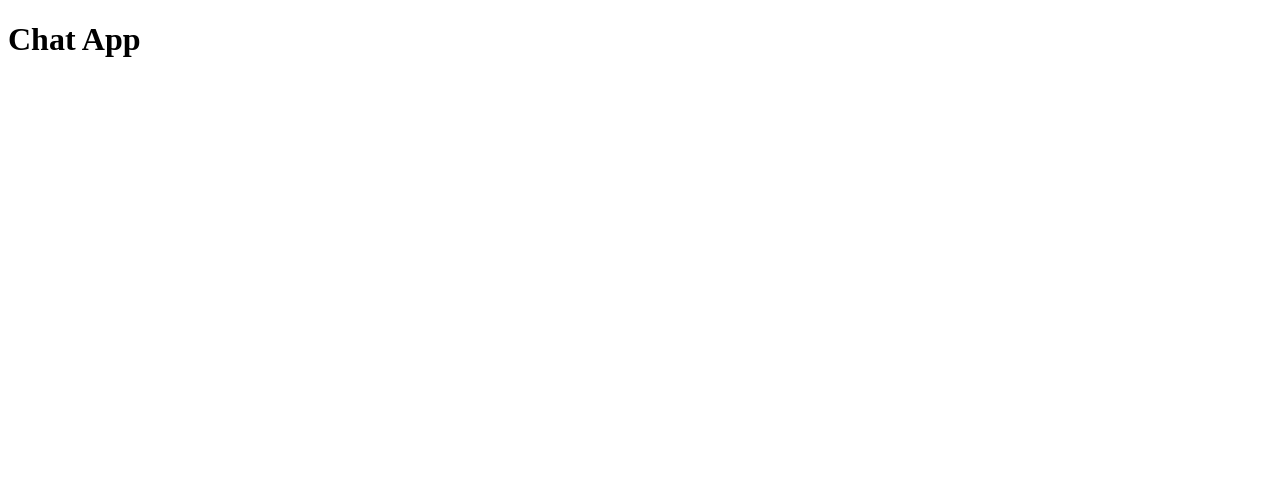
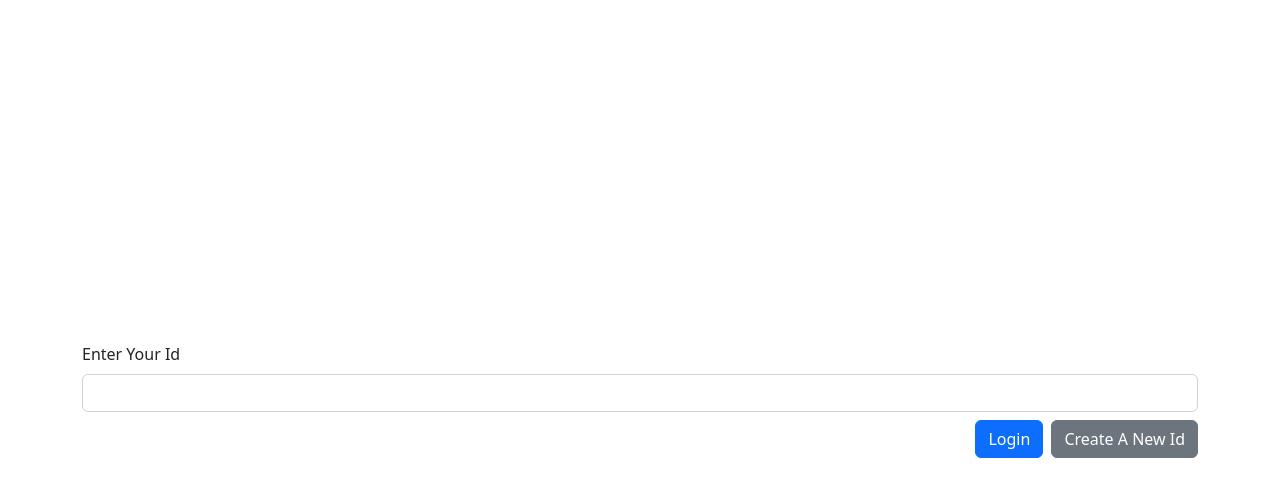
Before and after one commit to gBoole01/react-express-ts-chat-app, a React app in the folder client/: page / in a window 1280 px wide. Shown: the top 496 px of the page. Built offline with nearby package versions, Linux system fonts and the light colour scheme; the HTML template or start-up script is replaced by a standard one.

Commit message:
feat: add LoginPage

```diff
--- a/client/package.json
+++ b/client/package.json
@@ -9,13 +9,17 @@
     "preview": "vite preview"
   },
   "dependencies": {
+    "bootstrap": "^5.2.3",
     "react": "^18.2.0",
+    "react-bootstrap": "^2.7.0",
     "react-dom": "^18.2.0",
-    "socket.io-client": "^4.5.4"
+    "socket.io-client": "^4.5.4",
+    "uuid": "^9.0.0"
   },
   "devDependencies": {
     "@types/react": "^18.0.26",
     "@types/react-dom": "^18.0.9",
+    "@types/uuid": "^9.0.0",
     "@vitejs/plugin-react-swc": "^3.0.0",
     "typescript": "^4.9.3",
     "vite": "^4.0.0"
--- a/client/src/App.tsx
+++ /dev/null
@@ -1,5 +0,0 @@
-function App() {
-  return <h1>Chat App</h1>
-}
-
-export default App
--- /dev/null
+++ b/client/src/components/App.tsx
@@ -0,0 +1,15 @@
+import { useState } from 'react'
+import Login from './Login'
+
+function App() {
+  const [id, setId] = useState('')
+
+  return (
+    <>
+      {id}
+      <Login onIdSubmit={setId} />
+    </>
+  )
+}
+
+export default App
--- /dev/null
+++ b/client/src/components/Login.tsx
@@ -0,0 +1,47 @@
+import { FormEvent, useRef } from 'react'
+import { Button, Container, Form, Row, Stack } from 'react-bootstrap'
+import { v4 as uuidV4 } from 'uuid'
+
+type LoginProps = {
+  onIdSubmit: (id: string) => void
+}
+
+export default function Login({ onIdSubmit }: LoginProps) {
+  const idRef = useRef<HTMLInputElement>(null)
+
+  function handleSubmit(e: FormEvent) {
+    e.preventDefault()
+
+    onIdSubmit(idRef.current!.value)
+  }
+
+  function createNewId() {
+    onIdSubmit(uuidV4())
+  }
+
+  return (
+    <Container
+      className="align-items-center d-flex"
+      style={{ height: '100vh' }}
+    >
+      <Form onSubmit={handleSubmit} className="w-100 d-flex flex-column gap-2">
+        <Row>
+          <Form.Group>
+            <Form.Label>Enter Your Id</Form.Label>
+            <Form.Control type="text" ref={idRef} required />
+          </Form.Group>
+        </Row>
+        <Row className="align-self-end">
+          <Stack direction="horizontal" gap={2}>
+            <Button type="submit" variant="primary">
+              Login
+            </Button>
+            <Button onClick={createNewId} type="button" variant="secondary">
+              Create A New Id
+            </Button>
+          </Stack>
+        </Row>
+      </Form>
+    </Container>
+  )
+}
--- a/client/src/main.tsx
+++ b/client/src/main.tsx
@@ -1,6 +1,7 @@
 import React from 'react'
 import ReactDOM from 'react-dom/client'
-import App from './App'
+import App from './components/App'
+import 'bootstrap/dist/css/bootstrap.min.css'
 import './index.css'
 
 ReactDOM.createRoot(document.getElementById('root') as HTMLElement).render(
```
Also changed, not shown: 1 other file (tests, documents, lock files or other folders).
